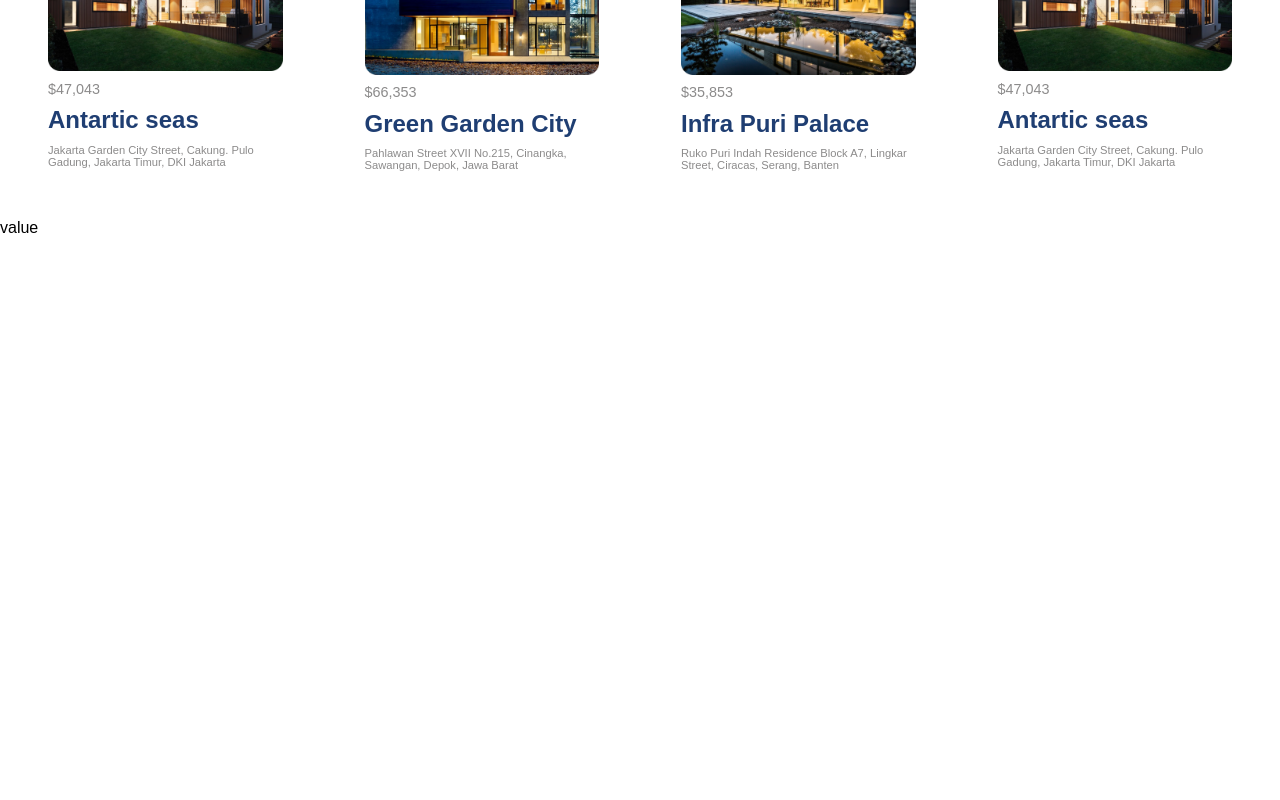
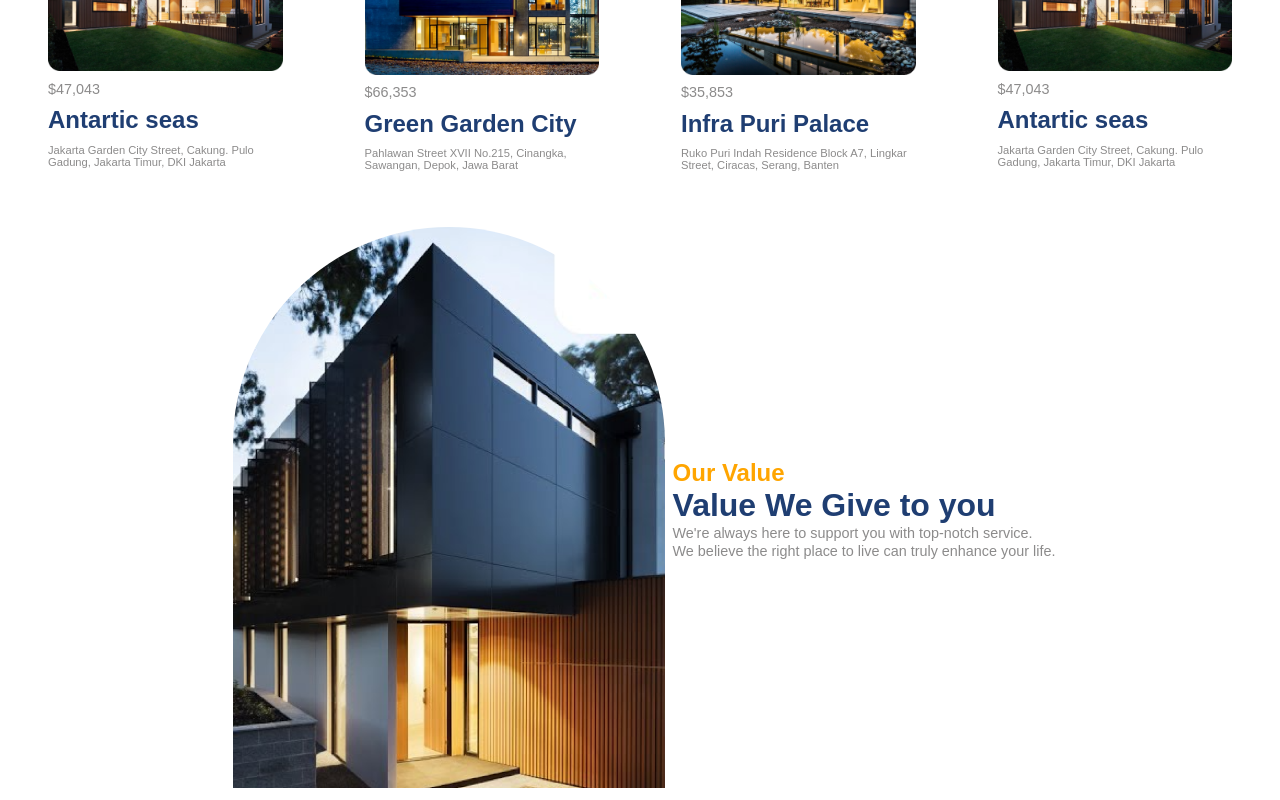
Before and after one commit to Anshul123B/Real-Estate-Website, a React (Vite) app in the folder Real-Estate-Website/: page / in a window 1280 px wide. Shown: the part 1106-1906 px from the top of the page. Before the commit the page ends 1343 px from the top, so only its background shows below. Built offline with nearby package versions, Linux system fonts and the light colour scheme.

Commit message:
updated value.jsx

```diff
--- a/Real-Estate-Website/src/components/Value/Value.jsx
+++ b/Real-Estate-Website/src/components/Value/Value.jsx
@@ -15,7 +15,29 @@ import './value.css'
 const Value = () => {
   return (
     <div>
-      value
+      <section className="v-wrapper">
+        <div className="padding innerWidth flexCenter v-vontainer">
+            {/*left side */}
+            <div className="v-left">
+                <div className="image-container">
+                    <img src="./value.png" alt=""/>
+                </div>
+            </div>
+
+            {/*right side*/}
+            <div className="felxColStart v-right">
+                <span className="orangeText">Our Value</span>
+                <br/>
+                <span className="primaryText">Value We Give to you</span>
+                <br/>
+                <span className='secondaryText'>
+                      We're always here to support you with top-notch service.
+                      <br />
+                      We believe the right place to live can truly enhance your life.
+                </span>
+            </div>
+        </div>
+      </section>
     </div>
   )
 }
```
